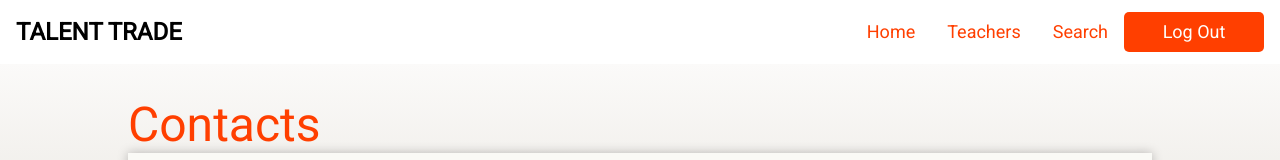
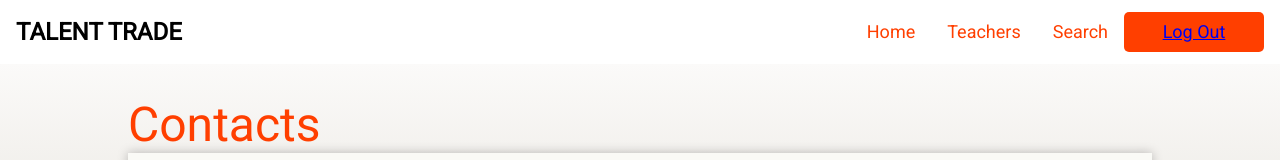
Before and after one commit to chingu-voyages/v8-geckos-team-05, a React (Create React App) app in the folder skill-trade-client/: page /contacts in a window 1280 px wide. Shown: the top 160 px of the page. Built offline with nearby package versions, Linux system fonts and the light colour scheme.

Commit message:
logout button routes to signup page

```diff
--- a/skill-trade-client/src/components/Navbar/navBar.js
+++ b/skill-trade-client/src/components/Navbar/navBar.js
@@ -45,7 +45,7 @@
               </li>
             </ul>
             <button className="navbar__btn-logout" type="submit">
-              Log Out
+              <Link to="/signup">Log Out</Link>
             </button>
           </div>
         </nav>
```
